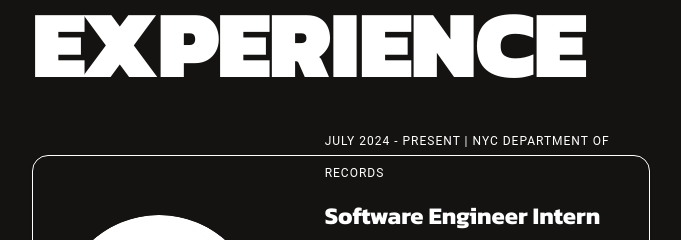
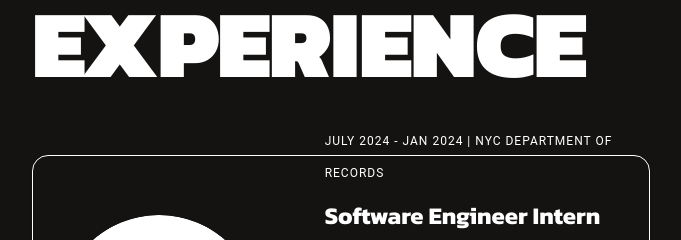
Before and after one commit to hamim23z/OfficialPortfolio, a Next.js app: page / in a window 1280 px wide. Shown: the part 3100-3340 px from the top of the page, without its empty margins (453-1134 px from the left). Built offline with nearby package versions, Linux system fonts and the light colour scheme.

Commit message:
Updated experience section

```diff
--- a/app/page.js
+++ b/app/page.js
@@ -1783,7 +1783,7 @@ export default function HomePage() {
                       display: "inline-block",
                     }}
                   >
-                    July 2024 - Present | NYC Department of Records
+                    July 2024 - Jan 2024 | NYC Department of Records
                   </Typography>
                   <Typography
                     variant="h5"
@@ -1925,7 +1925,7 @@ export default function HomePage() {
                             display: "inline-block",
                           }}
                         >
-                          July 2024 - Present | NYC Department of Records
+                          July 2024 - Jan 2024 | NYC Department of Records
                         </Typography>
                         <Typography
                           variant="h5"
```
